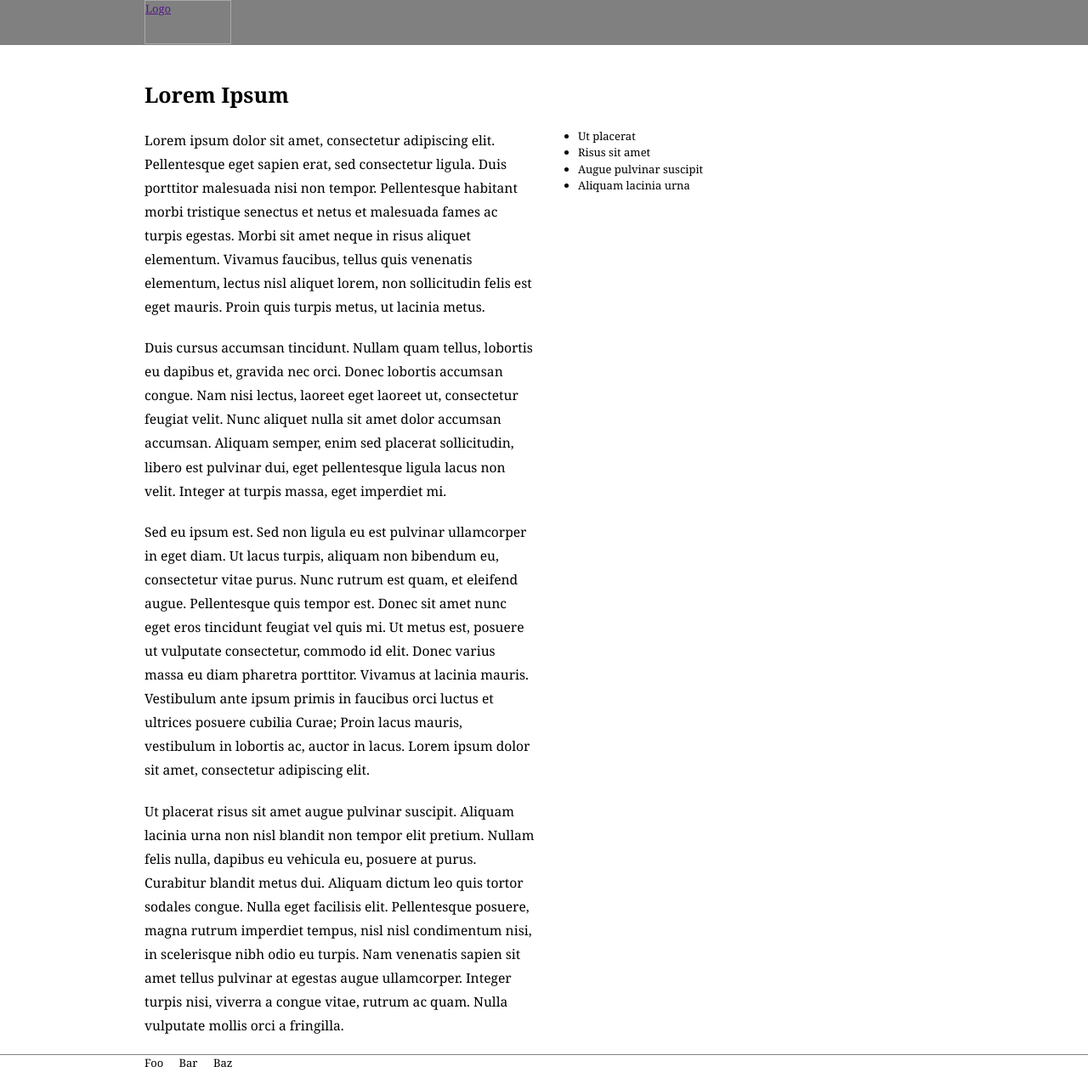
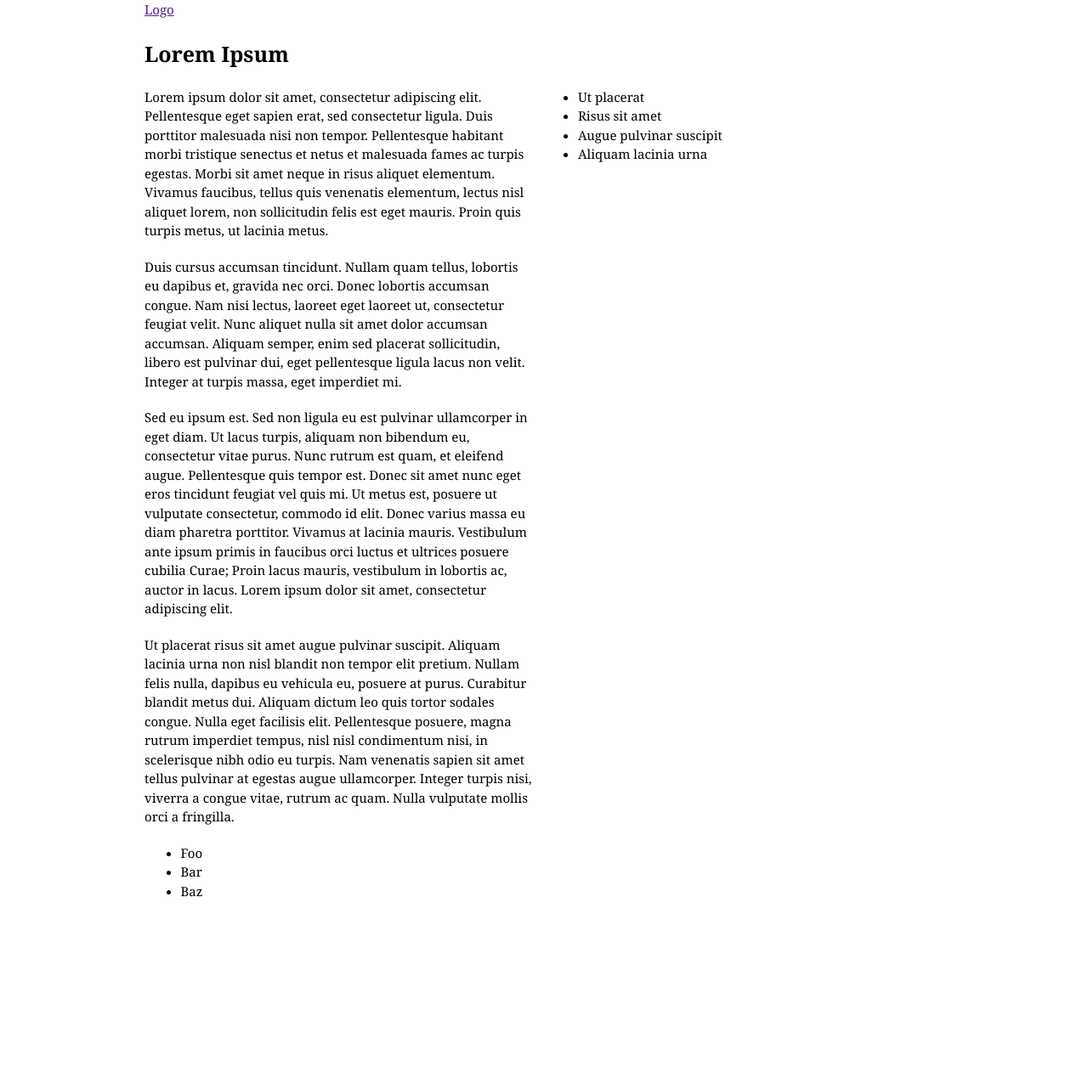
Before and after one commit to drewr/trinitypy, a Python web app: template templates/article.html in a window 1280 px wide. Shown: the whole page at 85% size. After the commit the page ends 1056 px from the top, so only its background shows below. Run offline with Jinja, Linux system fonts and the light colour scheme; the template is opened without the code that fills it, so the values that code supplies are empty.

Commit message:
Move css into screen.css.

```diff
--- a/static/css/screen.css
+++ b/static/css/screen.css
@@ -1,41 +1,22 @@
 body {
   font-family:Georgia, 'Times New Roman', Times, Serif;
+  font-size:15px;
 }
 
-div {
-  /* border:1px solid lightgrey; */
+#content {
+  width:700px;
+  border:1px solid lightgrey;
+  padding:25px;
 }
 
-#header {
-  height:53px;
-  background-color:grey;
+#map a {
+  font-size:0.7em;
 }
 
-#header a {
-  display:block;
-  height:50px;
-  width:100px;
-  border:1px solid darkgrey;
+#title {
+  padding-left:25px;
 }
 
 #footer {
-  border-top:1px solid grey;
+  padding-left:25px;
 }
-
-#footer li {
-  display:inline;
-  margin:0 auto;
-  margin-right:15px;
-}
-
-.spacer {
-  height:40px;
-}
-
-.sidebar {
-}
-
-.article p {
-  font-size:1.2em;
-  line-height:1.8em;
-}
```
Also changed, not shown: templates/index.html (+1 -25 lines).
